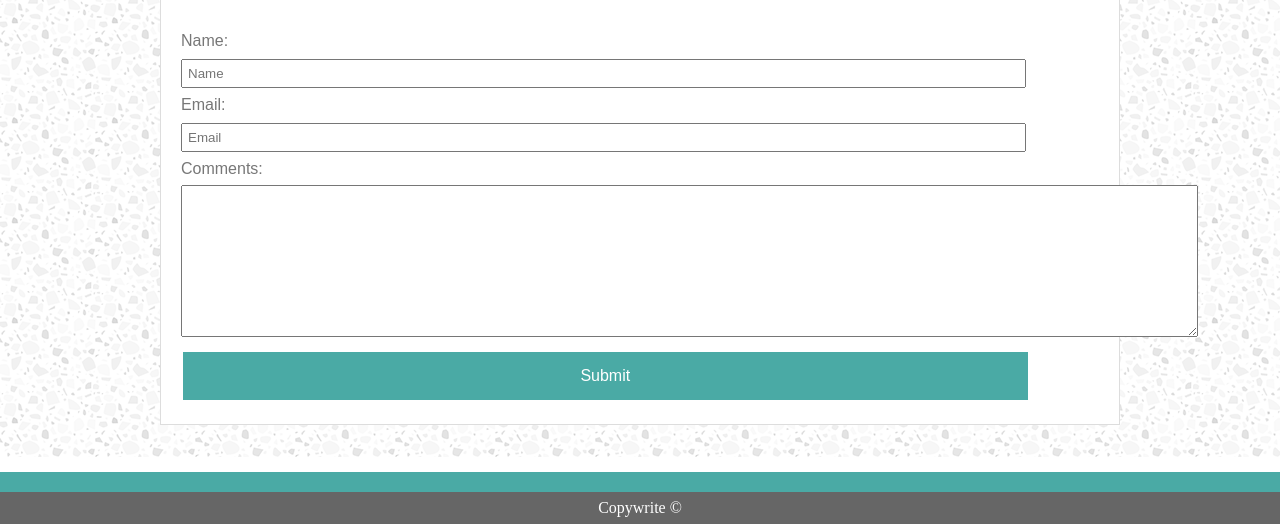
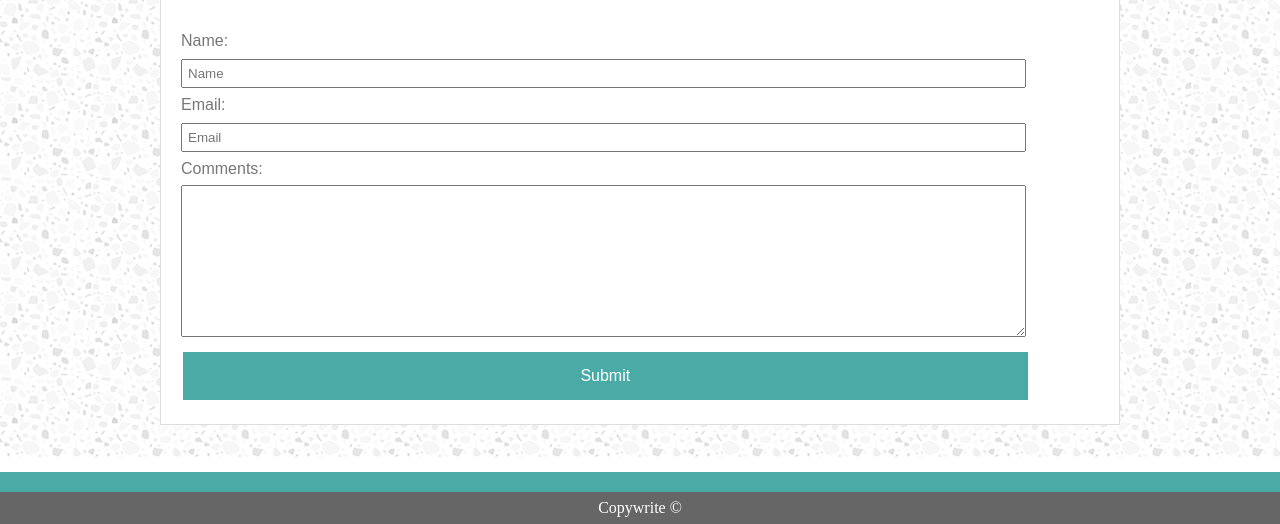
Before and after one commit to onealashley/responsive-portfolio, a plain HTML site: page contact.html in a window 1280 px wide. Shown: the part 276-800 px from the top of the page. Drawn offline with Linux system fonts and the light colour scheme.

Commit message:
hopefully last

```diff
--- a/assets/css/style.css
+++ b/assets/css/style.css
@@ -107,6 +107,14 @@ footer p {
     width: 92%;
   }
 
+  textarea {
+    -webkit-box-sizing: border-box;
+    -moz-box-sizing: border-box;
+    box-sizing: border-box;
+
+    width: 92%;
+}
+
   .button {
     background-color: #4aaaa5;
     border: none;
--- a/contact.html
+++ b/contact.html
@@ -34,7 +34,7 @@
                 <br>
                 <label for="comments">Comments:</label>
                 <br>
-                <textarea name="comments" id="comments" cols="125" rows="10"></textarea>
+                <textarea name="comments" id="comments" cols="103%" rows="10"></textarea>
                 <br>
             </form>
             <input type="Submit" class="button">
```
